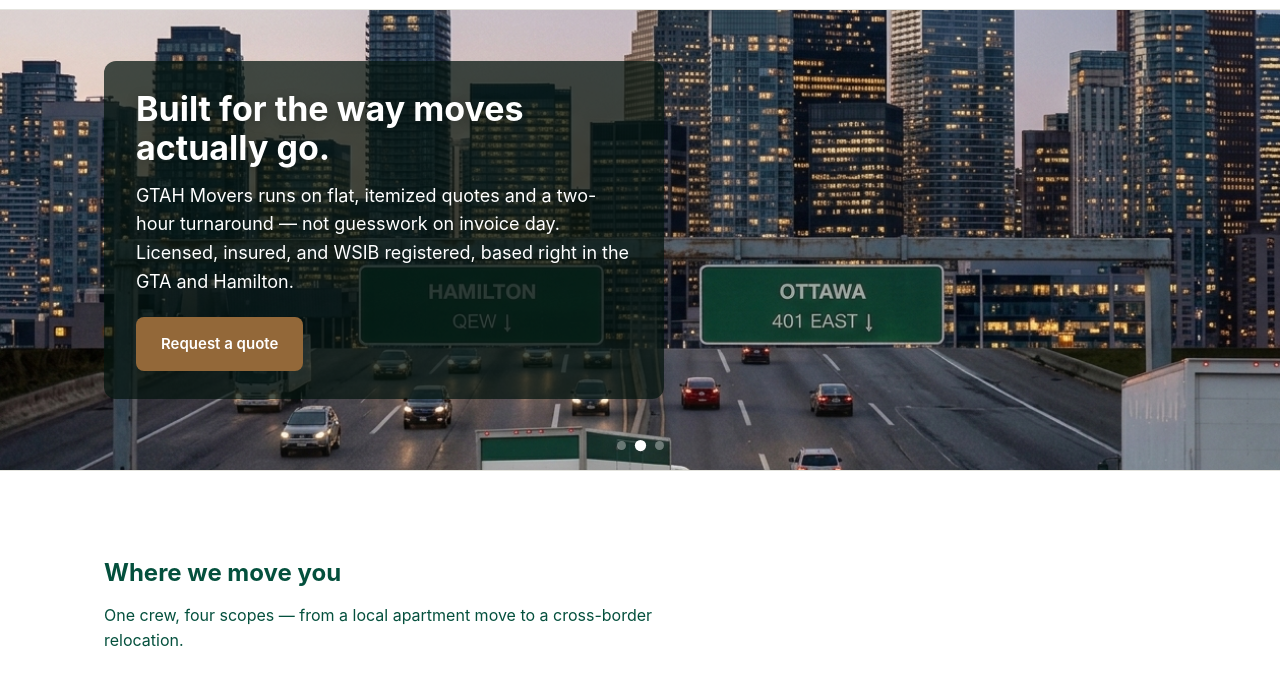
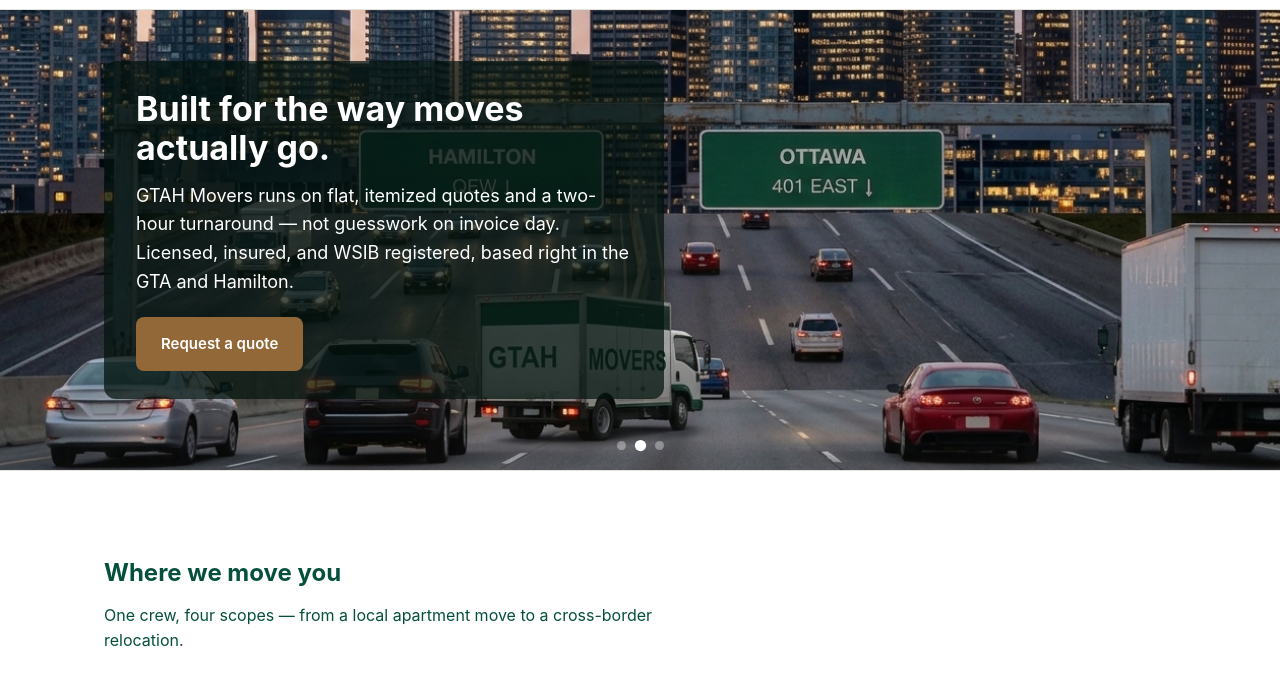
Before and after one commit to folorunshoogunshakin/gtahmovers-website, a website: page public/index.html in a window 1280 px wide. Both pictures are taken after a click on the button 640 px from the left and 512 px from the top of the page. Shown: the part 67-754 px from the top of the page. Drawn offline with Linux system fonts and the light colour scheme.

Commit message:
Update index.html

```diff
--- a/public/index.html
+++ b/public/index.html
@@ -83,7 +83,7 @@
 
     <!-- Slide 2: About us -->
     <div class="hero-slide" data-slide="1">
-      <img class="hero-scene" src="hero-about.jpg" alt="Highway traffic beneath a city skyline with overhead Hamilton and Ottawa signage, and a GTAH Movers truck in traffic">
+            <img class="hero-scene" src="hero-about.jpg" alt="Highway traffic beneath a city skyline with overhead Hamilton and Ottawa signage, and a GTAH Movers truck in traffic" style="object-position: center 85%;">
       <div class="hero-content">
         <div style="background:rgba(3,20,15,0.72); border-radius:12px; padding:28px 32px; display:inline-block; max-width:560px;">
           <h1 style="white-space: normal; font-size: 34px; max-width: 18ch; margin-bottom:14px;">Built for the way moves actually go.</h1>
```
